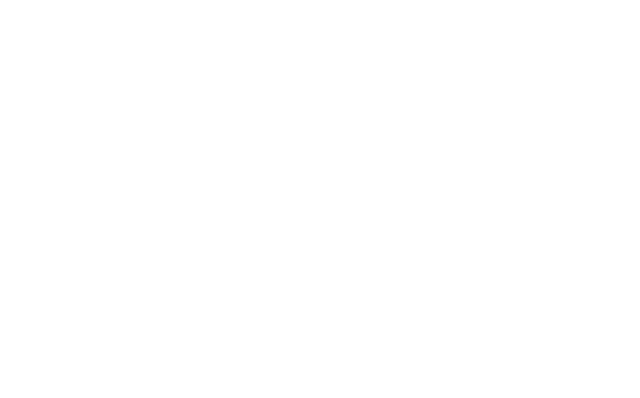
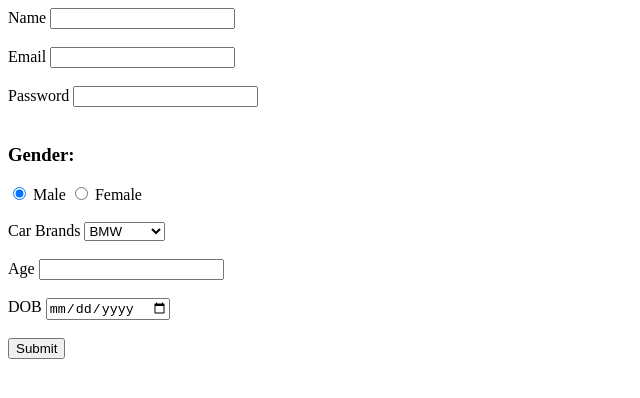
Before and after one commit to acciojob/signup-form-car-PRIYANKAGOURAV, a website: page main.html in a window 1280 px wide. Shown: the whole page, without its empty margins (0-640 px from the left). Drawn offline with Linux system fonts and the light colour scheme.

Commit message:
created a submission

```diff
--- a/main.html
+++ b/main.html
@@ -8,6 +8,40 @@
 
 <body>
 	<!-- the entire body must be written by student -->
+	<form method="get">
+		<label for="name">Name</label>
+		<input type="text" id="name" name="name" required><br><br>
+
+		<label for="email">Email</label>
+		<input type="email" id="email" name="email" required><br><br>
+
+		<label for="password">Password</label>
+		<input type="Password" id="password" name="password" required><br><br>
+
+		<h3>Gender:</h3>
+		<input type="radio" id="male" name="gender" checked>
+		<label for="male">Male</label>
+
+		<input type="radio" id="female" name="gender">
+		<label for="female">Female</label><br><br>
+
+		<label for="cars">Car Brands</label>
+		<select id="cars" name="cars">
+			<option value="bmw">BMW</option>
+			<option value="audi">Audi</option>
+			<option value="mercedez">Mercedez</option>
+		</select><br><br>
+
+		<label for="age">Age</label>
+		<input type="text" id="age" name="age" required><br><br>
+
+		<label for="dob">DOB</label>
+		<input type="date" id="dob" name="dob"><br><br>
+
+		<button type="submit" name="submit">Submit</button>
+	</form>
+
+
     <script type="text/javascript" src="./script.js">
 </script>
 
```
